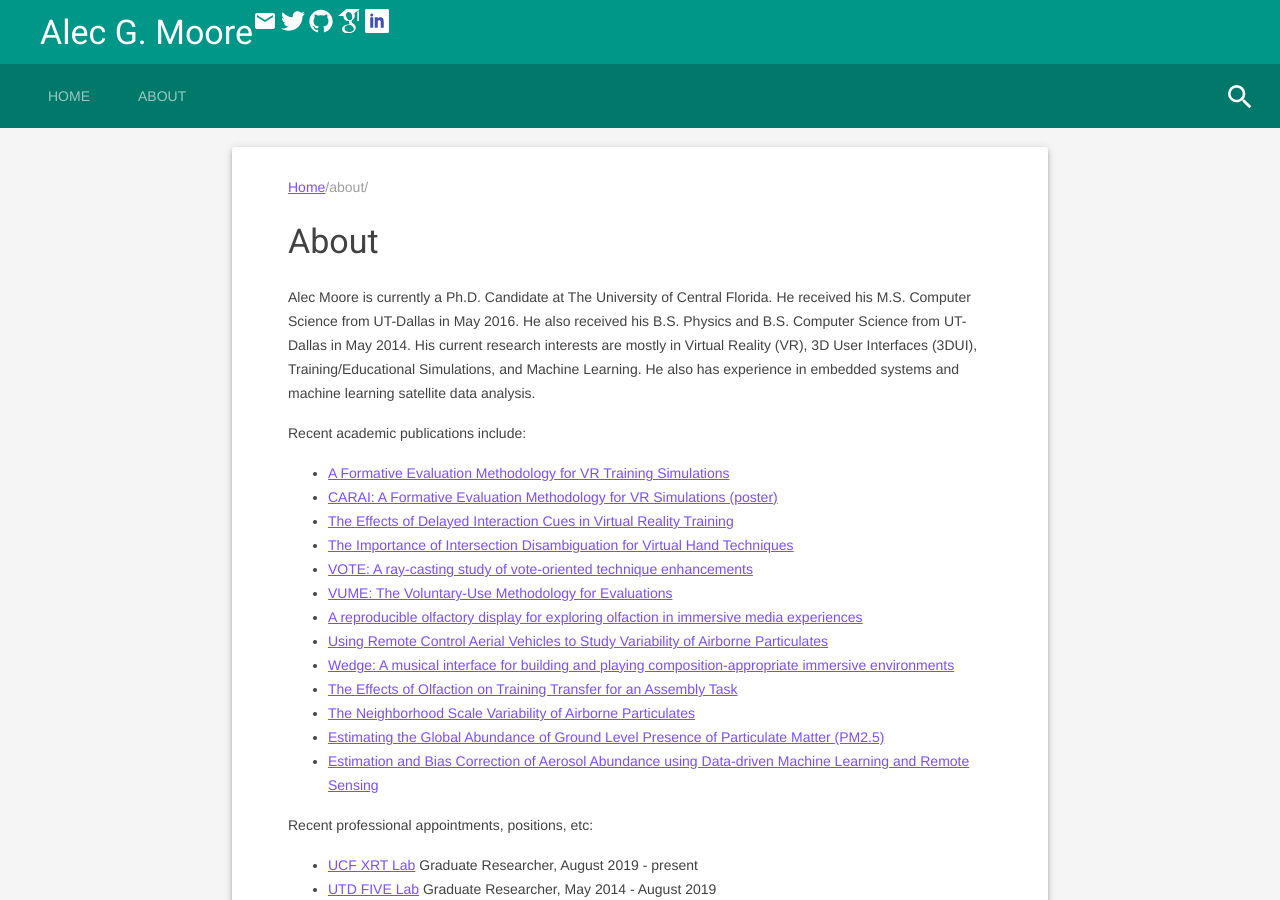
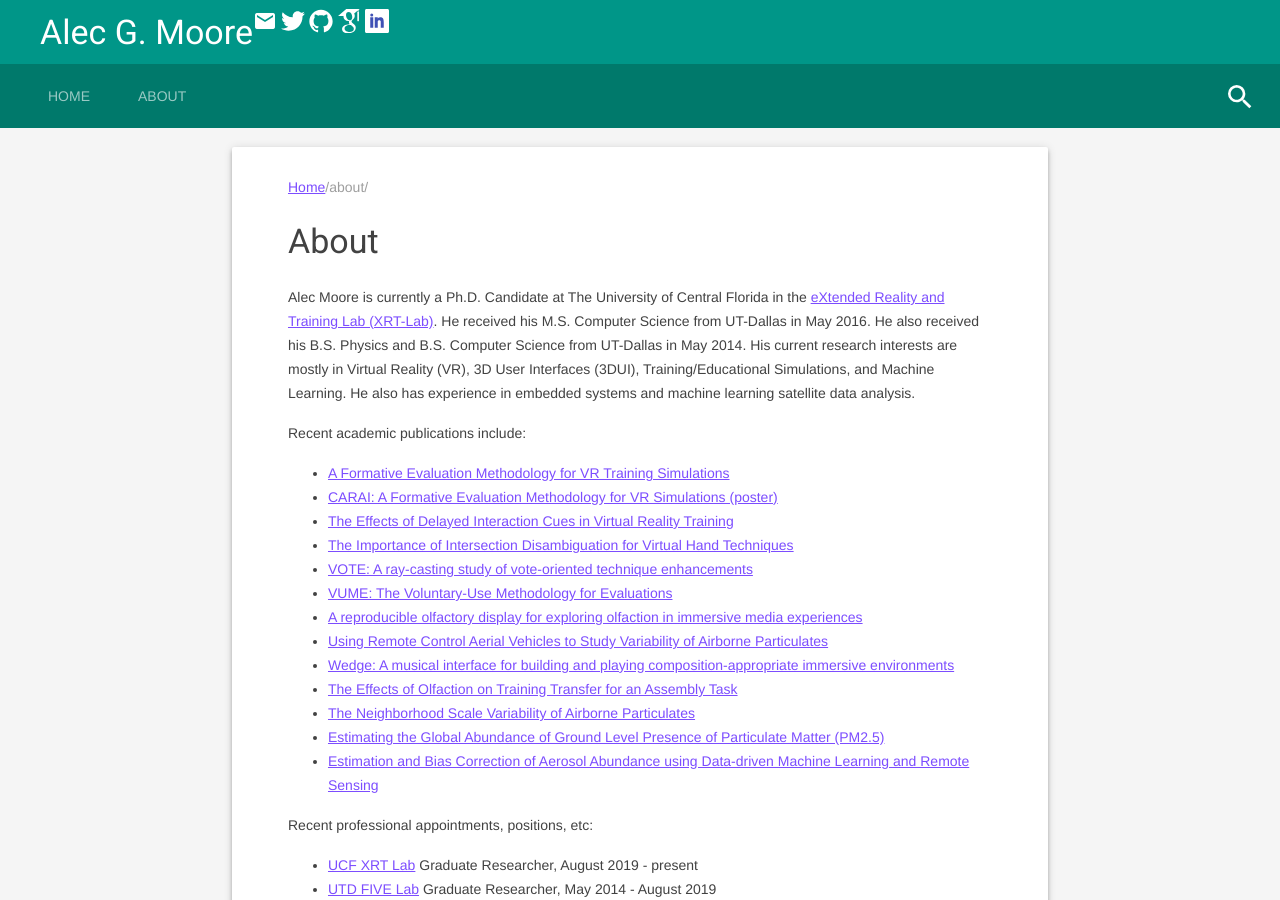
Before and after one commit to tapiralec/tapiralec.github.io, a Jekyll site: the page built from about.html, in a window 1280 px wide and 900 px high. Built offline with Jekyll 4.4.1, drawn with Linux system fonts in a browser that asks for light colours.

Commit message:
Update about to have a link to XRT Lab
Did not update with other relevant changes. Still need to do that...

```diff
--- a/about.html
+++ b/about.html
@@ -17,7 +17,7 @@ permalink: /about/
             {{ page.date | date: "%b %-d, %Y" }}{% if page.author %} • {{ page.author }}{% endif %}{% if page.meta %} • {{ page.meta }}{% endif %}
           </p>
           <p>
-	    Alec Moore is currently a Ph.D. Candidate at The University of Central Florida. He received his M.S. Computer Science from UT-Dallas in May 2016. He also received his B.S. Physics and B.S. Computer Science from UT-Dallas in May 2014. His current research interests are mostly in Virtual Reality (VR), 3D User Interfaces (3DUI), Training/Educational Simulations, and Machine Learning. He also has experience in embedded systems and machine learning satellite data analysis.
+	    Alec Moore is currently a Ph.D. Candidate at The University of Central Florida in the <a href="https://ryanmcmahan.com/xrtlab/">eXtended Reality and Training Lab (XRT-Lab)</a>. He received his M.S. Computer Science from UT-Dallas in May 2016. He also received his B.S. Physics and B.S. Computer Science from UT-Dallas in May 2014. His current research interests are mostly in Virtual Reality (VR), 3D User Interfaces (3DUI), Training/Educational Simulations, and Machine Learning. He also has experience in embedded systems and machine learning satellite data analysis.
           </p>
           <p>
 	    Recent academic publications include:
```
